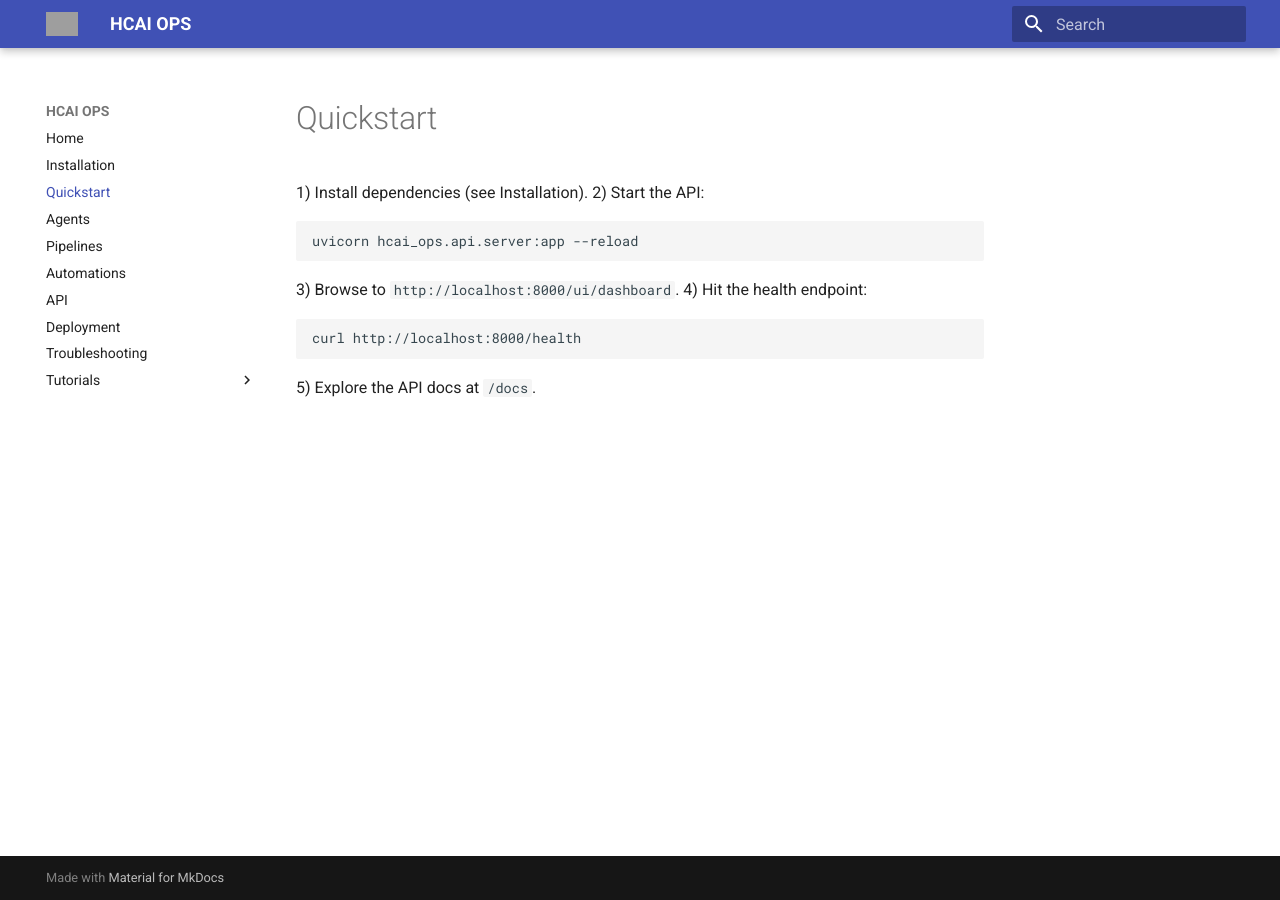
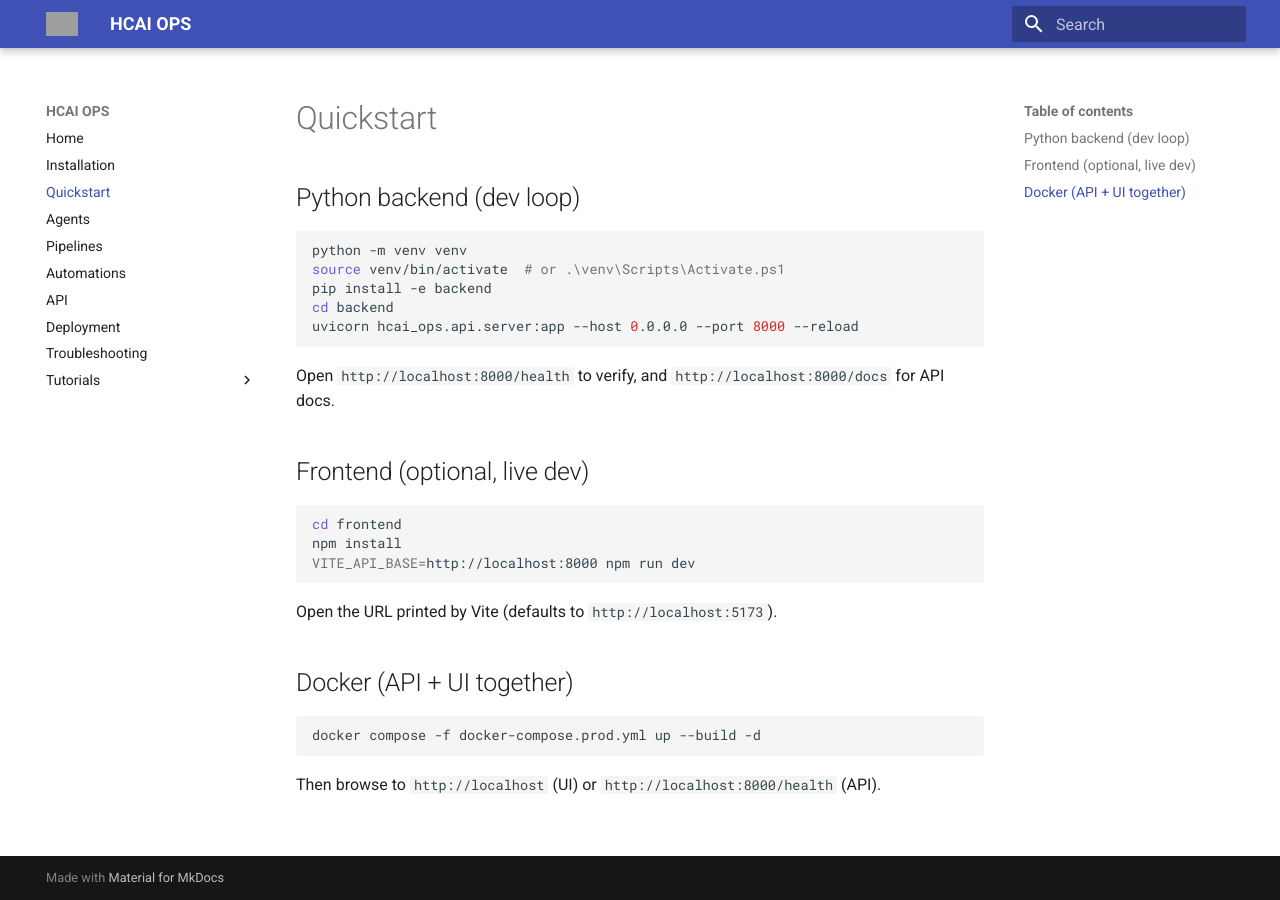
Before and after one commit to visezion/HCAIOPS, an MkDocs documentation site: the page built from docs/quickstart.md, in a window 1280 px wide. Built offline with MkDocs 1.6.1 and Material for MkDocs 9.7.7, drawn with Linux system fonts in a browser that asks for light colours; grey boxes are pictures that could not be loaded.

Commit message:
doc update

````diff
--- a/docs/quickstart.md
+++ b/docs/quickstart.md
@@ -1,13 +1,25 @@
 # Quickstart
 
-1) Install dependencies (see Installation).
-2) Start the API:
+## Python backend (dev loop)
 ```bash
-uvicorn hcai_ops.api.server:app --reload
+python -m venv venv
+source venv/bin/activate  # or .\venv\Scripts\Activate.ps1
+pip install -e backend
+cd backend
+uvicorn hcai_ops.api.server:app --host 0.0.0.0 --port 8000 --reload
 ```
-3) Browse to `http://localhost:8000/ui/dashboard`.
-4) Hit the health endpoint:
+Open `http://localhost:8000/health` to verify, and `http://localhost:8000/docs` for API docs.
+
+## Frontend (optional, live dev)
 ```bash
-curl http://localhost:8000/health
+cd frontend
+npm install
+VITE_API_BASE=http://localhost:8000 npm run dev
 ```
-5) Explore the API docs at `/docs`.
+Open the URL printed by Vite (defaults to `http://localhost:5173`).
+
+## Docker (API + UI together)
+```bash
+docker compose -f docker-compose.prod.yml up --build -d
+```
+Then browse to `http://localhost` (UI) or `http://localhost:8000/health` (API).
````
Also changed, not shown: README.md (added, +48 -0 lines), docs/deployment.md (+7 -6 lines), docs/index.md (+1 -1 lines), docs/install.md (+16 -8 lines), docs/troubleshooting.md (+7 -7 lines).
